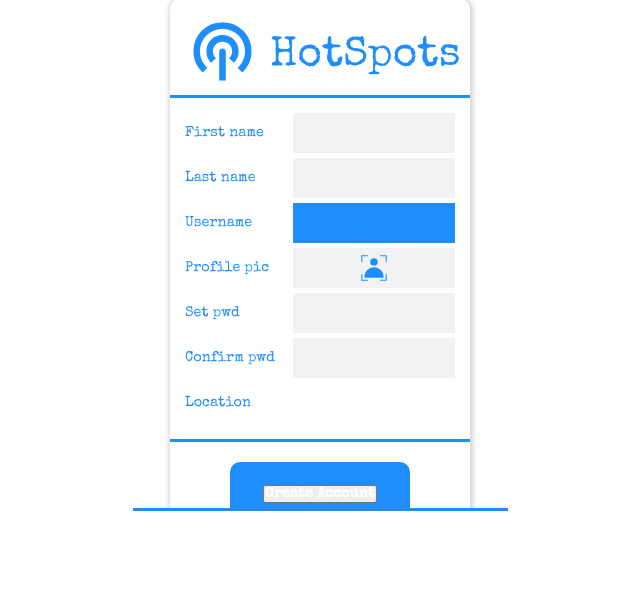
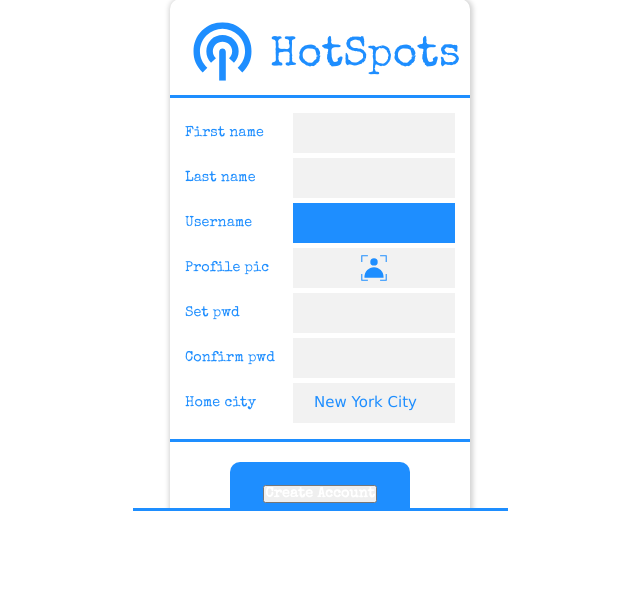
Before and after one commit to dmhburke/db-hotspots, a Django app: page /catalog/createaccount in a window 1280 px wide. Shown: the part 114-704 px from the top of the page, without its empty margins (320-960 px from the left). Run offline with Django 3.2, Linux system fonts and the light colour scheme.

Commit message:
Fix create account page

```diff
--- a/catalog/forms.py
+++ b/catalog/forms.py
@@ -10,11 +10,11 @@ from catalog.models import Profile, AddReview, MasterAddModel, TestEntryModel
 
 class ProfileForm(UserCreationForm):
     userpic = forms.FileField(required=True)
-    location = forms.ChoiceField(choices=CITIES, required=True)
+    home_city = forms.ChoiceField(choices=CITIES, required=True)
 
     class Meta:
         model = User
-        fields = ('first_name', 'last_name', 'username', 'password1', 'password2', 'userpic', 'location',)
+        fields = ('first_name', 'last_name', 'username', 'password1', 'password2', 'userpic', 'home_city',)
 
     def __init__(self, *args, **kwargs):
         super(ProfileForm, self).__init__(*args, **kwargs)
--- a/catalog/static/css/styles.css
+++ b/catalog/static/css/styles.css
@@ -354,6 +354,24 @@ li {
   line-height: 40px;
   text-align: center;
   position: relative;
+  background-color: #f2f2f2;
+}
+
+#id_home_city {
+  position: absolute;
+  top: 0px;
+  left: 0px;
+  padding: 10px 21px;
+}
+
+#createAcct {
+  display: block;
+  width: 60%;
+  line-height: 40px;
+  text-align: center;
+  position: relative;
+  padding: 5px 20px
+
 }
 
 #id_first_name, #id_last_name, #id_username, #id_password1, #id_password2, #id_location {
--- a/catalog/templates/createaccount.html
+++ b/catalog/templates/createaccount.html
@@ -26,8 +26,9 @@
         <div id=createAcctEntry class="brandFont brandFontColor">{{ form.password1 }}</div></div>
       <div id=createAcctInputRow><div id=createAcctInputLabel class="brandFont brandFontColor">Confirm pwd</div>
         <div id=createAcctEntry class="brandFont brandFontColor">{{ form.password2 }}</div></div>
-      <div id=createAcctInputRow><div id=createAcctInputLabel class="brandFont brandFontColor">Location</div>
-        <div id=createAcctEntry class="brandFont brandFontColor">{{ form.location }}</div></div>
+        <div id=createAcctInputRow><div id=createAcctInputLabel class="brandFont brandFontColor">Home city</div>
+          <div id=createAcctEntry class="brandFont brandFontColor">
+            <div id="id_home_city">{{ form.home_city }}</div></div></div>
   </div>
 
   <div id=createAcctFooterRow class="brandTopBorder">
--- a/catalog/templates/findspots.html
+++ b/catalog/templates/findspots.html
@@ -81,4 +81,10 @@
 
 {% endif %}
 
+{% for spot in spot_finder %}
+{% if spot.name == "Bar Jamon" %}
+{{ spot.name }}
+{% else %}
+{% endif %}
+{% endfor %}
 {% endblock %}
--- a/catalog/views.py
+++ b/catalog/views.py
@@ -325,7 +325,6 @@ def findspot (request):
     elif source_result == "WISHLIST":
          spot_finder = MasterAddModel.objects.filter(
             (Q(postcode__startswith=postcode_result1) | Q(postcode__startswith=postcode_result2) | Q(postcode__startswith=postcode_result3) | Q(postcode__startswith=postcode_result4)) &
-            Q(perfect_for__contains=situation_result) &
             (Q(category1__contains=optioncategory1_result) | Q(category1__contains=optioncategory2_result) | Q(category1__contains=optioncategory3_result)) &
             Q(user__username__contains=name_output) &
             Q(rating=rating_output)
```
